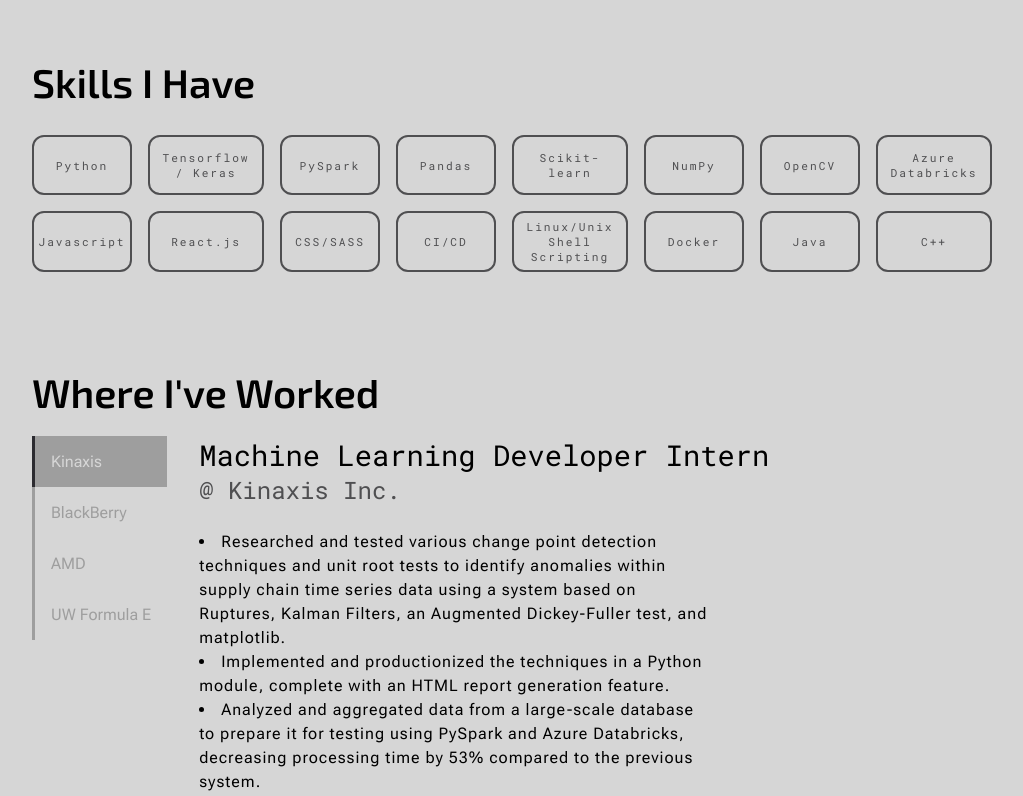
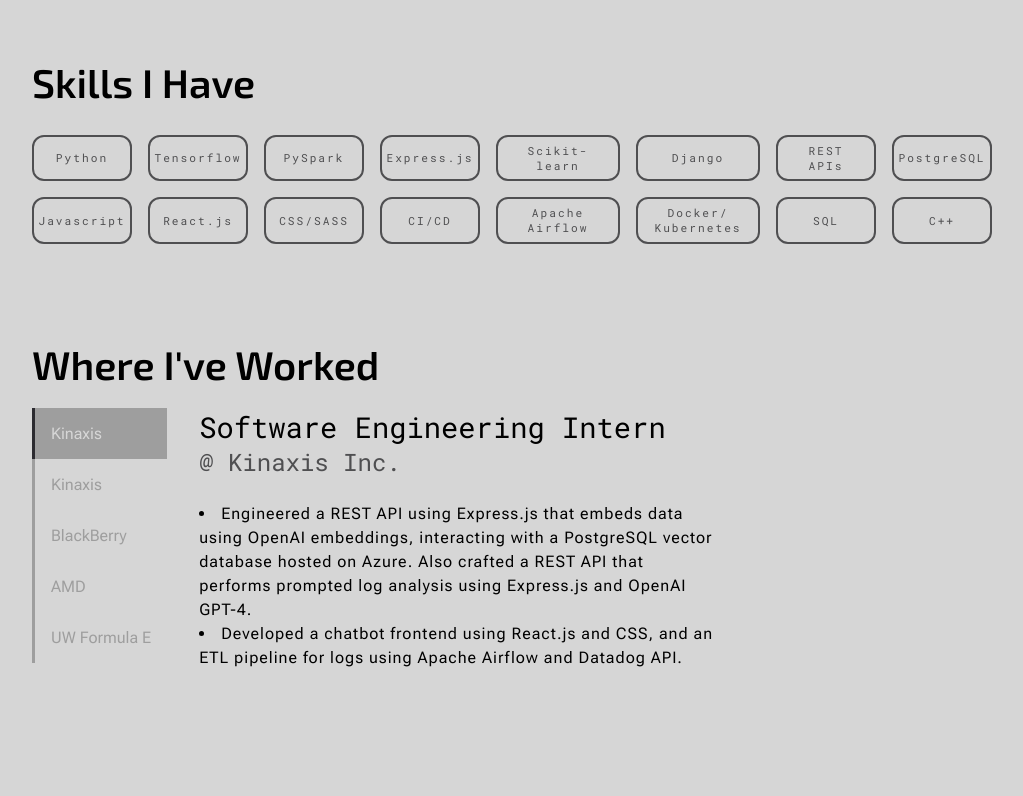
Before and after one commit to tedhz/ted-zhang-website, a React (Create React App) app: page /about in a window 1280 px wide. Shown: the part 600-1396 px from the top of the page, without its empty margins (96-1119 px from the left). Built offline with nearby package versions, Linux system fonts and the light colour scheme.

Commit message:
career updates

```diff
--- a/src/components/WorkExperience.js
+++ b/src/components/WorkExperience.js
@@ -2,7 +2,7 @@
 import './WorkExperience.scss';
 
 function WorkExperience() {
-    const [selectorId, setSelectorId] = useState("kinaxis");
+    const [selectorId, setSelectorId] = useState("kinaxis2");
     const [position, setPosition] = useState("");
     const [company, setCompany] = useState("");
     const [dates, setDates] = useState("");
@@ -27,14 +27,14 @@
                 "Modified a PDU mount to include a waterproofed container for a relay in SOLIDWORKS.",
             ]);
         } else if (selectorId === "blackberry") {
-            setPosition("Software Engineering Intern");
+            setPosition("Software Engineering Intern - Machine Learning");
             setCompany("BlackBerry Limited");
             setDates("Sep 2022 - Dec 2022");
             setDescription([
                 "Developed an unsupervised NLP model with an 87 f1-score and 92% validation accuracy for log anomaly detection using hashing vectorizers, scalars, LSTM autoencoders, Google’s BERT transformer, and isolation forest.",
                 "Tested, productionized, and integrated the new model into the existing codebase and pushed 2000+ lines into production.",
                 "Researched and experimented with models from research papers using TensorFlow, Keras, Sckit-learn, and Pandas.",
-                "Improved the machine learning data pipeline by using multiprocessing, working on a NoSQL database, and reducing log footprint and redundant API calls by 55%.",
+                "Improved the machine learning data pipeline by reducing redundant API calls by 55% and optimizing low-level memory usage by 52% using multiprocessing, memory tracing, and memory profiling.",
                 "Implemented a CI/CD pipeline using Git, GitLab CI/CD, GitLab Runner, Docker, and bash scripts.",
             ]);
         } else if (selectorId === "kinaxis") {
@@ -47,6 +47,14 @@
                 "Analyzed and aggregated data from a large-scale database to prepare it for testing using PySpark and Azure Databricks, decreasing processing time by 53% compared to the previous system.",
                 "Refactored data utilities using PySpark, improving readability, reducing lines by 40%, and decreasing runtime by 45%.",
             ]);
+        } else if (selectorId === "kinaxis2") {
+            setPosition("Software Engineering Intern");
+            setCompany("Kinaxis Inc.");
+            setDates("May 2023 - Aug 2023");
+            setDescription([
+                "Engineered a REST API using Express.js that embeds data using OpenAI embeddings, interacting with a PostgreSQL vector database hosted on Azure. Also crafted a REST API that performs prompted log analysis using Express.js and OpenAI GPT-4.",
+                "Developed a chatbot frontend using React.js and CSS, and an ETL pipeline for logs using Apache Airflow and Datadog API.",
+            ]);
         }
 
     }, [selectorId]);
@@ -54,6 +62,14 @@
     return(
         <div className='jobs-container'>
             <ul className='company-list'>
+                <li
+                    className={selectorId==="kinaxis2" ? 'item-active' : 'item-inactive'}
+                    onClick={() => {
+                        setSelectorId("kinaxis2");
+                    }}
+                >
+                    Kinaxis
+                </li>
                 <li
                     className={selectorId==="kinaxis" ? 'item-active' : 'item-inactive'}
                     onClick={() => {
--- a/src/pages/about/About.js
+++ b/src/pages/about/About.js
@@ -16,7 +16,7 @@
                     <div className='about-text'>
                         Hi, my name is Ted and I'm a Computer Science student at the
                         University of Waterloo! I love anything related to computers but I have a
-                        particular interest in machine learning and data science.
+                        particular interest in software engineering and machine learning.
                         I love learning new things and am always looking for opportunities to
                         advance my skillset.
                         <br/><br/>
@@ -36,25 +36,25 @@
                                 Python
                         </li>
                         <li className='skill'>
-                                Tensorflow / Keras
+                                Tensorflow
                         </li>
                         <li className='skill'>
                                 PySpark
                         </li>
                         <li className='skill'>
-                                Pandas
+                                Express.js
                         </li>
                         <li className='skill'>
                                 Scikit-learn
                         </li>
                         <li className='skill'>
-                                NumPy
+                                Django
                         </li>
                         <li className='skill'>
-                                OpenCV
+                                REST APIs
                         </li>
                         <li className='skill'>
-                                Azure Databricks
+                                PostgreSQL
                         </li>
                         <li className='skill'>
                                 Javascript
@@ -69,13 +69,13 @@
                                 CI/CD
                         </li>
                         <li className='skill'>
-                                Linux/Unix Shell Scripting
+                                Apache Airflow
                         </li>
                         <li className='skill'>
-                                Docker
+                                Docker/ Kubernetes
                         </li>
                         <li className='skill'>
-                                Java
+                                SQL
                         </li>
                         <li className='skill'>
                                 C++
--- a/src/pages/home/Home.js
+++ b/src/pages/home/Home.js
@@ -20,7 +20,7 @@
                                 </h1>
                             </div>
                             <div className='description-home'>
-                                <h2>Computer Science Student | Machine Learning Enthusiast</h2>
+                                <h2>Computer Science Student | Software Enthusiast</h2>
                             </div>
                             <Link to="/contact" className='contact-button'>CONTACT ME</Link>
                         </div>
--- a/src/pages/resume/Resume.js
+++ b/src/pages/resume/Resume.js
@@ -11,7 +11,7 @@
                 <h1>Resume</h1>
             </div>
             <div className='description-resume'>
-                <h2>PDF version of my resume. <br /> Last updated September 16th, 2023.</h2>
+                <h2>PDF version of my resume. <br /> Last updated June 3rd, 2024.</h2>
             </div>
             <a href={ Ted_Zhang_Resume } target="_blank" rel="noreferrer" className='resume-button'>DOWNLOAD</a>
         </div>
```
Also changed, not shown: src/pages/resume/Ted_Zhang_Resume.png, 1 other file (tests, documents, lock files or other folders).
